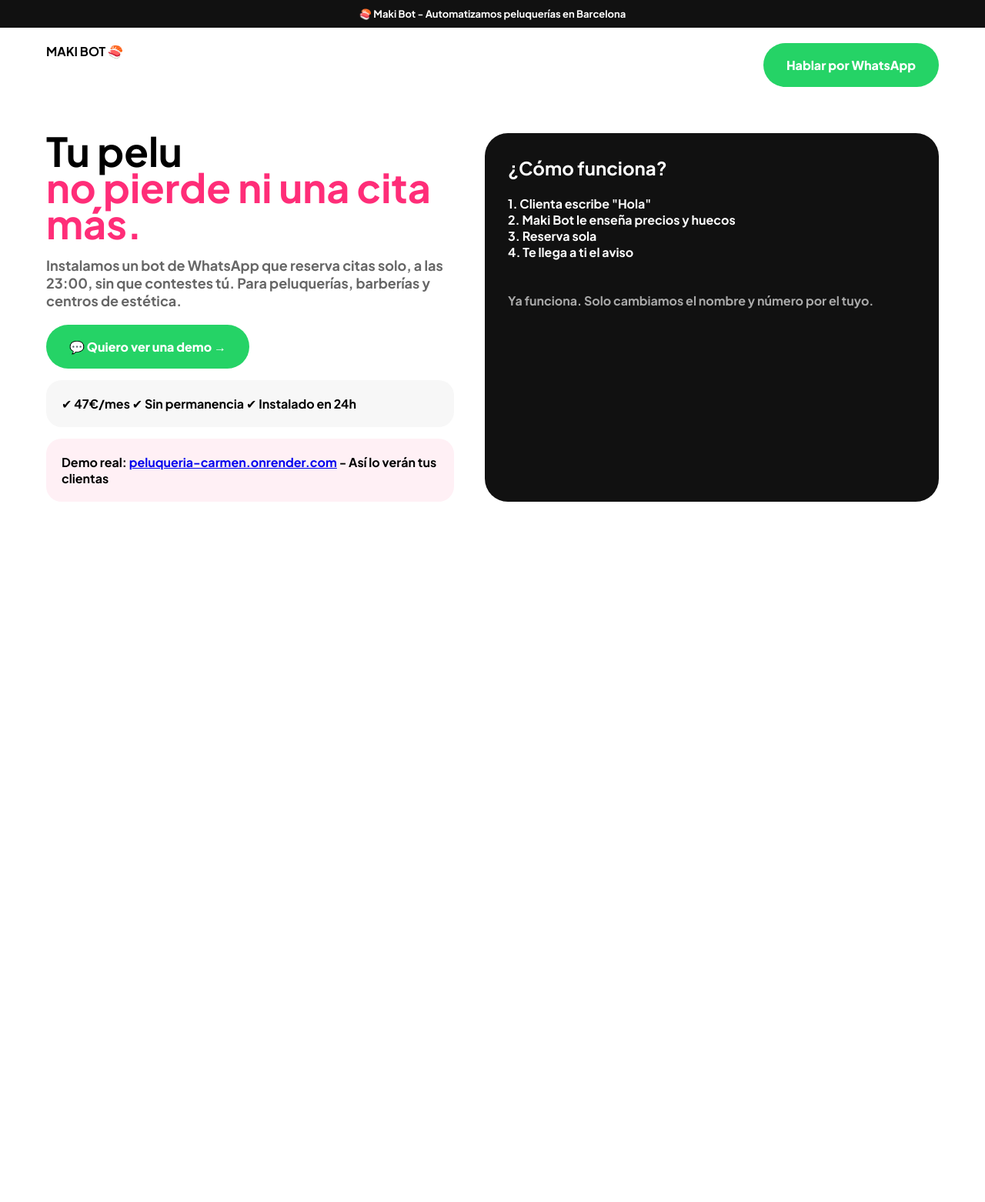
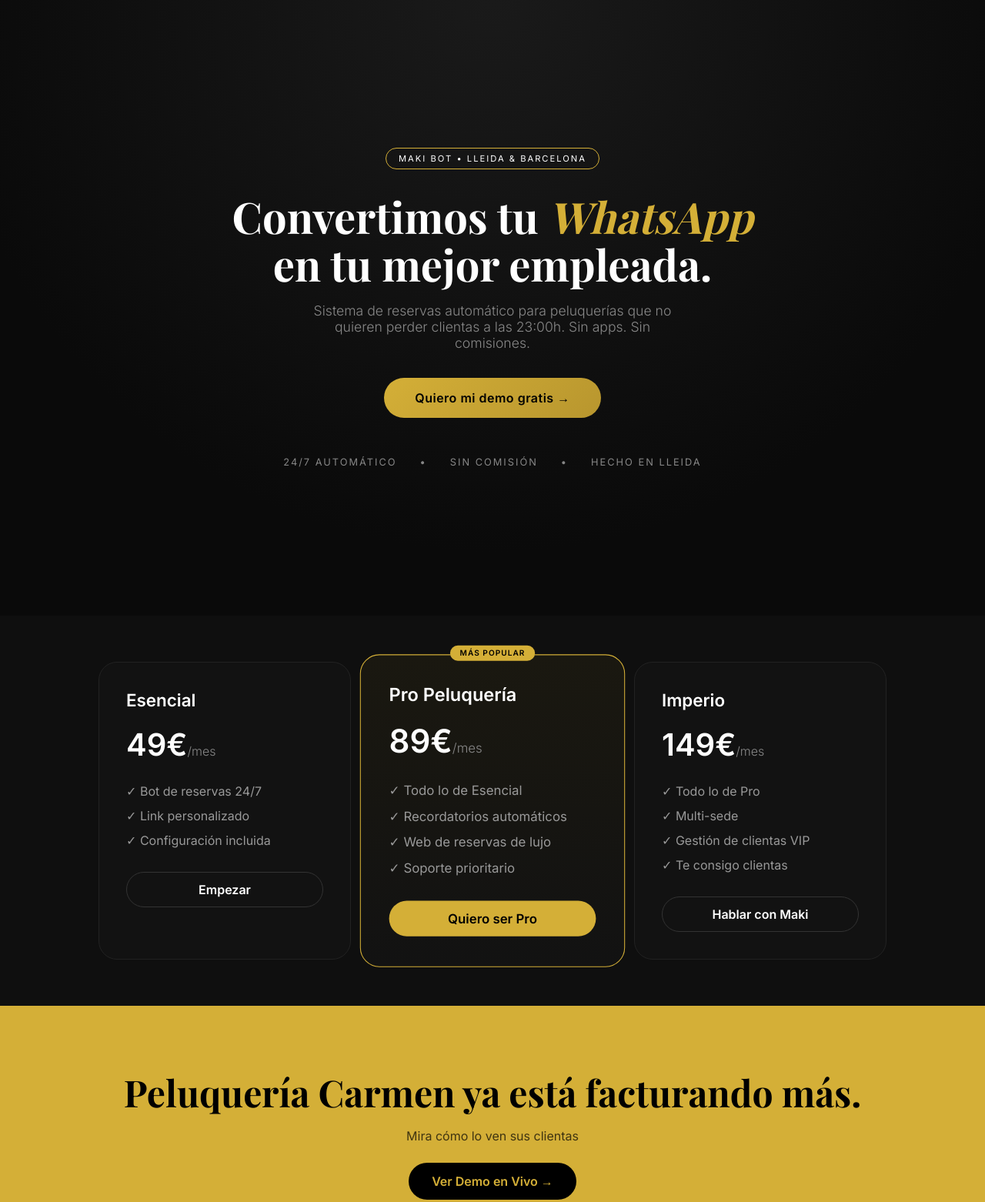
Before and after one commit to mahfoudbakhada-debug/-maki-bot-agencia, a plain HTML site: page index.html in a window 1280 px wide. Shown: the whole page at 77% size. Before the commit the page ends 800 px from the top, so only its background shows below. Drawn offline with nearby package versions, Linux system fonts and the light colour scheme.

Commit message:
Update index.html

```diff
--- a/index.html
+++ b/index.html
@@ -3,34 +3,82 @@
 <head>
 <meta charset="UTF-8">
 <meta name="viewport" content="width=device-width, initial-scale=1.0">
-<title>Maki Bot 🍣 | Bots de WhatsApp para peluquerías</title>
-<link href="https://fonts.googleapis.com/css2?family=Plus+Jakarta+Sans:wght@700;800&display=swap" rel="stylesheet">
+<title>Maki Bot | Automatización de Lujo para Peluquerías</title>
+<link href="https://fonts.googleapis.com/css2?family=Playfair+Display:wght@700&family=Inter:wght@300;400;600&display=swap" rel="stylesheet">
 <style>
-*{margin:0;padding:0;box-sizing:border-box;font-family:'Plus Jakarta Sans',sans-serif}
-body{background:#fff}
-.topbar{background:#111;color:#fff;text-align:center;padding:10px;font-size:13px}
-nav{max-width:1200px;margin:0 auto;display:flex;justify-content:space-between;padding:20px}
-.hero{max-width:1200px;margin:0 auto;padding:40px 20px;display:flex;gap:40px;flex-wrap:wrap}
-.btn{background:#25D366;color:#fff;padding:18px 30px;border-radius:100px;text-decoration:none;font-weight:800;display:inline-block}
-.card{background:#f7f7f7;padding:20px;border-radius:20px;margin-top:15px}
+*{margin:0;padding:0;box-sizing:border-box}
+body{background:#0a0a0a;color:#fff;font-family:'Inter',sans-serif;overflow-x:hidden}
+.gold{color:#D4AF37}
+h1,h2{font-family:'Playfair Display',serif}
+.hero{min-height:100vh;display:flex;flex-direction:column;justify-content:center;align-items:center;text-align:center;padding:40px;background: radial-gradient(circle at 50% 0%, #1a1a1a 0%, #0a0a0a 70%)}
+.hero h1{font-size:3.5rem;line-height:1.1;max-width:700px}
+.hero h1 span{color:#D4AF37;font-style:italic}
+.hero p{color:#888;margin-top:20px;max-width:500px;font-size:1.1rem;font-weight:300}
+.cta{margin-top:35px;background: linear-gradient(135deg,#D4AF37,#b8962e);color:#000;padding:16px 40px;border-radius:100px;text-decoration:none;font-weight:600;letter-spacing:0.5px}
+.badges{margin-top:50px;display:flex;gap:30px;opacity:0.5;font-size:0.8rem;letter-spacing:2px}
+.cards{display:grid;grid-template-columns:repeat(auto-fit,minmax(280px,1fr));gap:20px;padding:60px 10%;background:#0f0f0f}
+.card{border:1px solid #222;background:#121212;padding:35px;border-radius:24px;position:relative}
+.card.featured{border-color:#D4AF37;background:linear-gradient(180deg,#1a1810,#121212);transform:scale(1.05)}
+.card h3{font-size:1.4rem;margin-bottom:10px}
+.card .price{font-size:2.5rem;font-weight:700;margin:20px 0}
+.card .price span{font-size:1rem;color:#888;font-weight:300}
+.card ul{list-style:none;margin-top:20px;color:#999;line-height:2}
+.btn{display:block;text-align:center;margin-top:25px;padding:12px;border-radius:100px;text-decoration:none;font-weight:600}
+.btn-gold{background:#D4AF37;color:#000}
+.btn-outline{border:1px solid #333;color:#fff}
+.demo{background:#D4AF37;color:#000;padding:80px 10%;text-align:center}
+.demo h2{font-size:3rem}
 </style>
 </head>
 <body>
-<div class="topbar">🍣 Maki Bot - Automatizamos peluquerías en Barcelona</div>
-<nav><strong>MAKI BOT 🍣</strong> <a href="https://wa.me/34631441910?text=Hola%20Maki%20Bot%20quiero%20info" class="btn">Hablar por WhatsApp</a></nav>
 <div class="hero">
-<div style="flex:1;min-width:300px">
-<h1 style="font-size:52px;line-height:0.9">Tu pelu<br><span style="color:#FF2D78">no pierde ni una cita más.</span></h1>
-<p style="margin:20px 0;color:#666;font-size:18px">Instalamos un bot de WhatsApp que reserva citas solo, a las 23:00, sin que contestes tú. Para peluquerías, barberías y centros de estética.</p>
-<a href="https://wa.me/34631441910?text=Hola%20Maki%20Bot%20quiero%20ver%20demo" class="btn">💬 Quiero ver una demo →</a>
-<div class="card">✔ 47€/mes ✔ Sin permanencia ✔ Instalado en 24h</div>
-<div class="card" style="background:#FFF0F5"><strong>Demo real:</strong> <a href="https://peluqueria-carmen.onrender.com" target="_blank">peluqueria-carmen.onrender.com</a> - Así lo verán tus clientas</div>
+<div style="border:1px solid #D4AF37;padding:6px 16px;border-radius:100px;font-size:0.7rem;letter-spacing:2px;margin-bottom:30px">MAKI BOT • LLEIDA & BARCELONA</div>
+<h1>Convertimos tu <span>WhatsApp</span> en tu mejor empleada.</h1>
+<p>Sistema de reservas automático para peluquerías que no quieren perder clientas a las 23:00h. Sin apps. Sin comisiones.</p>
+<a href="https://wa.me/34600000000" class="cta">Quiero mi demo gratis →</a>
+<div class="badges"><span>24/7 AUTOMÁTICO</span><span>•</span><span>SIN COMISIÓN</span><span>•</span><span>HECHO EN LLEIDA</span></div>
 </div>
-<div style="flex:1;min-width:300px;background:#111;color:#fff;padding:30px;border-radius:30px">
-<h2>¿Cómo funciona?</h2><br>
-<p>1. Clienta escribe "Hola"<br>2. Maki Bot le enseña precios y huecos<br>3. Reserva sola<br>4. Te llega a ti el aviso</p><br><br>
-<p style="color:#aaa">Ya funciona. Solo cambiamos el nombre y número por el tuyo.</p>
+
+<div class="cards">
+<div class="card">
+<h3>Esencial</h3>
+<div class="price">49€<span>/mes</span></div>
+<ul>
+<li>✓ Bot de reservas 24/7</li>
+<li>✓ Link personalizado</li>
+<li>✓ Configuración incluida</li>
+</ul>
+<a href="#" class="btn btn-outline">Empezar</a>
 </div>
+<div class="card featured">
+<div style="position:absolute;top:-12px;left:50%;transform:translateX(-50%);background:#D4AF37;color:#000;padding:4px 12px;border-radius:100px;font-size:0.6rem;font-weight:700;letter-spacing:1px">MÁS POPULAR</div>
+<h3>Pro Peluquería</h3>
+<div class="price">89€<span>/mes</span></div>
+<ul>
+<li>✓ Todo lo de Esencial</li>
+<li>✓ Recordatorios automáticos</li>
+<li>✓ Web de reservas de lujo</li>
+<li>✓ Soporte prioritario</li>
+</ul>
+<a href="#" class="btn btn-gold">Quiero ser Pro</a>
+</div>
+<div class="card">
+<h3>Imperio</h3>
+<div class="price">149€<span>/mes</span></div>
+<ul>
+<li>✓ Todo lo de Pro</li>
+<li>✓ Multi-sede</li>
+<li>✓ Gestión de clientas VIP</li>
+<li>✓ Te consigo clientas</li>
+</ul>
+<a href="#" class="btn btn-outline">Hablar con Maki</a>
+</div>
+</div>
+
+<div class="demo">
+<h2>Peluquería Carmen ya está facturando más.</h2>
+<p style="margin-top:15px;opacity:0.7">Mira cómo lo ven sus clientas</p>
+<a href="https://peluqueria-carmen.onrender.com" style="display:inline-block;margin-top:25px;background:#000;color:#D4AF37;padding:14px 30px;border-radius:100px;text-decoration:none;font-weight:600">Ver Demo en Vivo →</a>
 </div>
 </body>
 </html>
```
